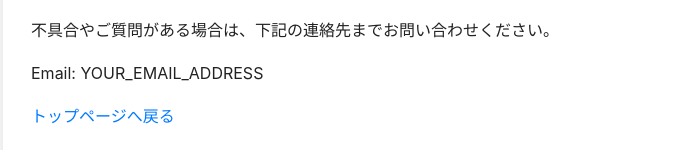
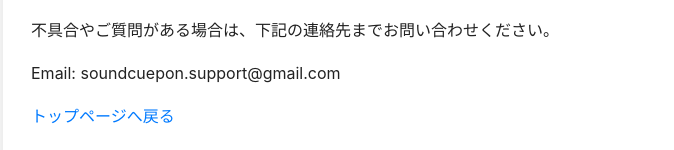
Before and after one commit to sanotomonori-corder/Sound-CuePon-Support, a plain HTML site: page support.html in a window 1280 px wide. Shown: the part 665-815 px from the top of the page, without its empty margins (257-931 px from the left). Drawn offline with Linux system fonts and the light colour scheme.

Commit message:
Update support.html

```diff
--- a/support.html
+++ b/support.html
@@ -77,7 +77,7 @@
     </p>
 
     <p>
-      Email: YOUR_EMAIL_ADDRESS
+      Email: soundcuepon.support@gmail.com
     </p>
 
     <p>
```
